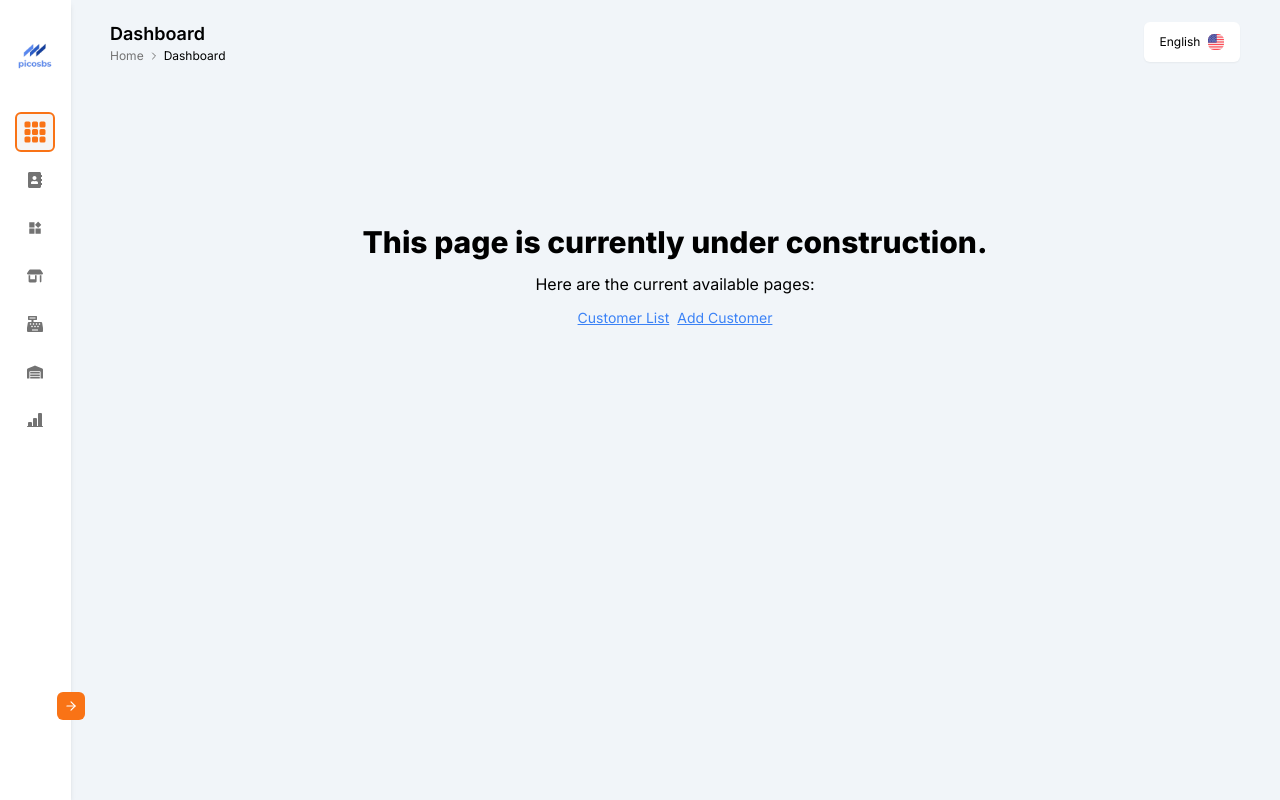
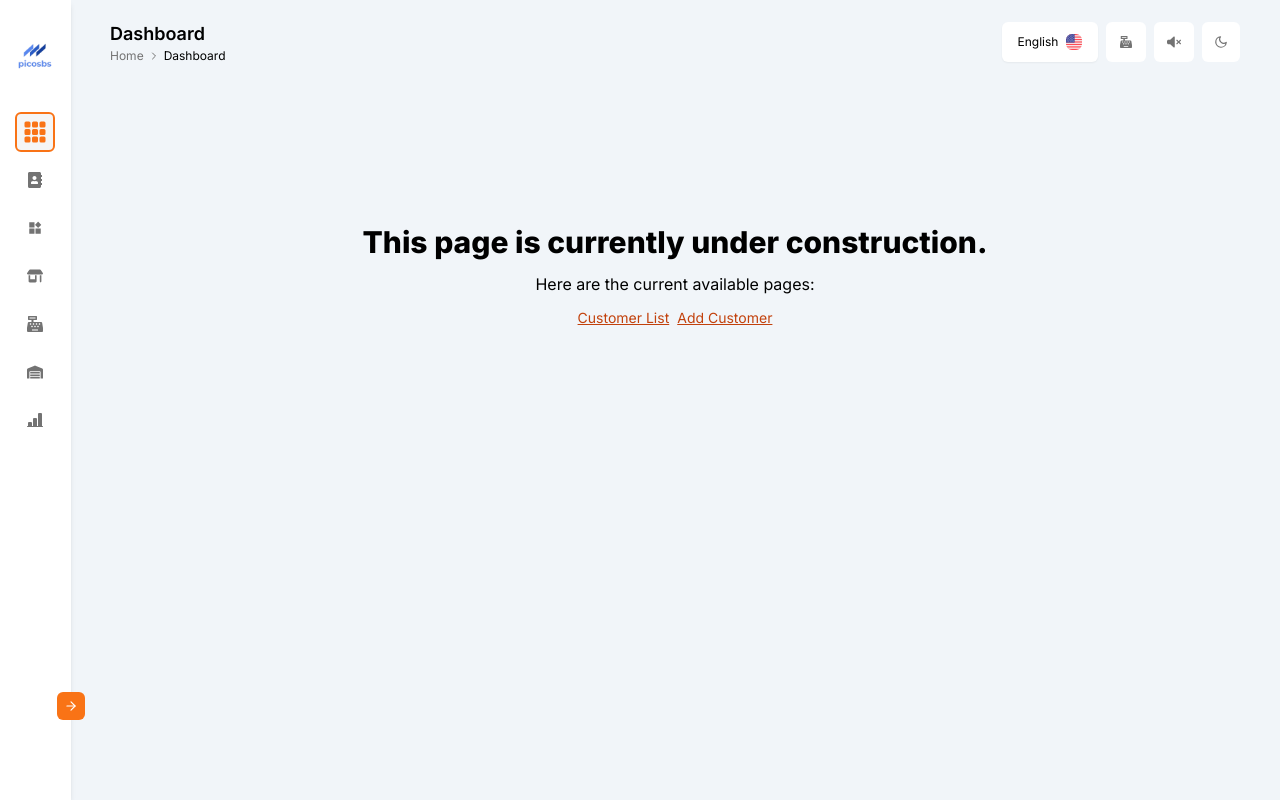
Before and after one commit to HTLA380/MijnUI_Template, a Next.js app: page /home/dashboard in a window 1280 px wide. Built offline with nearby package versions, Linux system fonts and the light colour scheme.

Commit message:
feat: add ThemeToggler component and logic

```diff
--- a/package.json
+++ b/package.json
@@ -13,6 +13,7 @@
     "class-variance-authority": "^0.7.0",
     "clsx": "^2.1.1",
     "next": "14.2.12",
+    "next-themes": "^0.3.0",
     "react": "^18",
     "react-dom": "^18",
     "react-icons": "^5.3.0",
--- a/src/app/(root)/[...routes]/page.tsx
+++ b/src/app/(root)/[...routes]/page.tsx
@@ -20,10 +20,10 @@ export default function UnderConstruction() {
         <h3 className="text-3xl font-extrabold">This page is currently under construction.</h3>
         <p>Here are the current available pages:</p>
         <div className="flex items-center gap-2 text-sm">
-          <Link className="text-blue-500 hover:text-blue-700 underline" href={"/contacts/customers/"}>
+          <Link className="text-secondary-text hover:brightness-75 underline" href={"/contacts/customers/"}>
             Customer List
           </Link>
-          <Link className="text-blue-500 hover:text-blue-700 underline" href={"/contacts/customers/create"}>
+          <Link className="text-secondary-text hover:brightness-75 underline" href={"/contacts/customers/create"}>
             Add Customer
           </Link>
         </div>
--- a/src/app/(root)/home/dashboard/page.tsx
+++ b/src/app/(root)/home/dashboard/page.tsx
@@ -9,10 +9,10 @@ const Home = () => {
         <h3 className="text-3xl font-extrabold">This page is currently under construction.</h3>
         <p>Here are the current available pages:</p>
         <div className="flex items-center gap-2 text-sm">
-          <Link className="text-blue-500 hover:text-blue-700 underline" href={"/contacts/customers/"}>
+          <Link className="text-secondary-text hover:brightness-75 underline" href={"/contacts/customers/"}>
             Customer List
           </Link>
-          <Link className="text-blue-500 hover:text-blue-700 underline" href={"/contacts/customers/create"}>
+          <Link className="text-secondary-text hover:brightness-75 underline" href={"/contacts/customers/create"}>
             Add Customer
           </Link>
         </div>
--- a/src/app/globals.css
+++ b/src/app/globals.css
@@ -58,7 +58,7 @@
     --primary-text: 255 255 255; /* white */
 
     --secondary: 254 215 170; /* #FED7AA */
-    --secondary-text: 194 65 12; /* orange-700 */
+    --secondary-text: 234 88 12; /* orange-600 */
 
     --accent: 26 26 26; /* #1a1a1a */
     --accent-text: 245 245 245; /* neutral-100 */
--- a/src/app/layout.tsx
+++ b/src/app/layout.tsx
@@ -2,6 +2,8 @@ import "./globals.css";
 
 import type { Metadata } from "next";
 import { Inter } from "next/font/google";
+
+import ThemeProvider from "@/components/providers/ThemeProvider";
 
 export const metadata: Metadata = {
   title: "MijnUI Template",
@@ -17,7 +19,9 @@ export default function RootLayout({
 }>) {
   return (
     <html lang="en">
-      <body className={inter.className}>{children}</body>
+      <body suppressHydrationWarning className={inter.className}>
+        <ThemeProvider>{children}</ThemeProvider>
+      </body>
     </html>
   );
 }
--- a/src/components/_mijn-ui/Button/Button.tsx
+++ b/src/components/_mijn-ui/Button/Button.tsx
@@ -3,7 +3,9 @@ import { cva, VariantProps } from "class-variance-authority";
 import { polymorphicForwardRef } from "../types/polymorphic";
 import { cn } from "../utils";
 
-export const buttonStyles = cva(["inline-flex items-center justify-center gap-1 rounded-md text-sm disabled:bg-disabled disabled:text-disabled-text"], {
+export const buttonStyles = cva(
+  ["inline-flex items-center justify-center gap-1 rounded-md text-sm disabled:bg-disabled disabled:text-disabled-text"],
+  {
     variants: {
       variant: {
         primary: "bg-primary text-primary-text hover:bg-primary/90",
@@ -11,6 +13,7 @@ export const buttonStyles = cva(["inline-flex items-center justify-center gap-1
         outline: "border border-main-border hover:bg-accent hover:text-accent-text",
         danger: "bg-danger text-danger-text hover:bg-danger/90",
         ghost: "hover:bg-accent hover:text-accent-text",
+        surface: "bg-surface text-surface-text hover:bg-surface/90",
       },
       size: {
         sm: "h-9 px-3",
@@ -23,7 +26,8 @@ export const buttonStyles = cva(["inline-flex items-center justify-center gap-1
       variant: "primary",
       size: "md",
     },
-});
+  }
+);
 
 // We need to explicitly define the type of the component props, such as className,
 // because the polymorphicForwardRef function does not automatically infer the types of the component props.
@@ -32,8 +36,10 @@ export type ButtonPropsWithVariant = VariantProps<typeof buttonStyles> & {
   className?: string;
 };
 
-const Button = polymorphicForwardRef<"button", ButtonPropsWithVariant>(({ renderAs: Component = "button", size, variant, className, ...props }, ref) => {
+const Button = polymorphicForwardRef<"button", ButtonPropsWithVariant>(
+  ({ renderAs: Component = "button", size, variant, className, ...props }, ref) => {
     return <Component ref={ref} className={cn(buttonStyles({ variant, size, className }))} {...props} />;
-});
+  }
+);
 
 export { Button };
--- a/src/components/navbar/Navbar.tsx
+++ b/src/components/navbar/Navbar.tsx
@@ -5,6 +5,8 @@ import * as React from "react";
 import Image from "next/image";
 import Link from "next/link";
 import { usePathname } from "next/navigation";
+import { FaCashRegister } from "react-icons/fa";
+import { FaVolumeLow, FaVolumeXmark } from "react-icons/fa6";
 import { LuMenu } from "react-icons/lu";
 
 import { getSidebarActiveTitle, isExistingUrl } from "@/_constants/SIDEBAR_DATA";
@@ -14,6 +16,7 @@ import { Breadcrumbs, BreadcrumbsItem, BreadcrumbsLink, BreadcrumbsSeparator } f
 import { Button } from "../_mijn-ui/Button";
 import { Select, SelectContent, SelectOption, SelectTrigger } from "../_mijn-ui/Select";
 import { cn } from "../_mijn-ui/utils";
+import ThemeToggler from "../theme-toggler/ThemeToggler";
 
 type NavbarProps = {
   setIsSidebarActive: (isOpen: boolean) => void;
@@ -56,11 +59,40 @@ const Navbar = ({ setIsSidebarActive }: NavbarProps) => {
           <DynamicBreadcrumbs paths={paths} />
         </div>
 
-        <div>
+        <div className="flex items-center gap-2">
           <LanguageSelector LanguageOptions={LanguageOptions} />
+
+          {/* currently this link is going to direct to the current page */}
+          <Button
+            renderAs={Link}
+            href={"/"}
+            size={"icon"}
+            className="hover:text-secondary-text text-muted-text text-xs"
+            variant={"surface"}
+          >
+            <FaCashRegister />
+          </Button>
+
+          <VolumeToggler />
+          <ThemeToggler />
         </div>
       </nav>
     </header>
+  );
+};
+
+const VolumeToggler = () => {
+  const [isActivated, setIsActivated] = React.useState(false);
+
+  return (
+    <Button
+      onClick={() => setIsActivated((prev) => !prev)}
+      size={"icon"}
+      className={cn(isActivated ? "text-primary" : "text-muted-text")}
+      variant={"surface"}
+    >
+      {isActivated ? <FaVolumeLow /> : <FaVolumeXmark />}
+    </Button>
   );
 };
 
@@ -113,7 +145,7 @@ const LanguageSelector = ({ LanguageOptions }: LanguageSelectorProps) => {
 
   return (
     <Select placement="bottom-end" defaultSelectedIndex={1} onSelect={(index) => setSelectedIndex(index)}>
-      <SelectTrigger className="bg-surface shadow-sm text-xs hover:bg-surface hover:text-blue-500 border-none w-24 gap-2 p-0">
+      <SelectTrigger className="bg-surface shadow-sm text-xs hover:bg-surface hover:text-secondary-text border-none w-24 gap-2 p-0">
         <span className="capitalize">{LanguageOptions[selectedIndex].name}</span>
 
         {selectedIndex !== null && (
@@ -131,7 +163,7 @@ const LanguageSelector = ({ LanguageOptions }: LanguageSelectorProps) => {
           <SelectOption
             key={option.name}
             value={option.name}
-            className="flex items-center gap-3 data-[active]:text-blue-500 data-[active]:bg-transparent data-[selected]:bg-accent data-[active]:data-[selected]:bg-accent data-[selected]:text-blue-500 truncate text-xs"
+            className="flex items-center gap-3 data-[active]:text-secondary-text data-[active]:bg-transparent data-[selected]:bg-accent data-[active]:data-[selected]:bg-accent data-[selected]:text-secondary-text truncate text-xs"
           >
             <Image src={option.src} width={80} height={80} alt={option.alt} className="size-4 rounded-md" />
 
--- /dev/null
+++ b/src/components/providers/ThemeProvider.tsx
@@ -0,0 +1,11 @@
+"use client";
+
+import { ThemeProvider as NextThemeProvider } from "next-themes";
+
+export default function ThemeProvider({ children }: { children: React.ReactNode }) {
+  return (
+    <NextThemeProvider attribute="class" defaultTheme="system" enableSystem>
+      {children}
+    </NextThemeProvider>
+  );
+}
--- /dev/null
+++ b/src/components/theme-toggler/ThemeToggler.tsx
@@ -0,0 +1,44 @@
+"use client";
+
+import React, { useEffect, useState } from "react";
+
+import { useTheme } from "next-themes";
+import { FiMoon, FiSun } from "react-icons/fi";
+
+import { Button } from "../_mijn-ui/Button";
+
+// =========================================================
+
+const ThemeToggler = ({ className }: { className?: string }) => {
+  const [mounted, setMounted] = useState(false);
+  const { setTheme, resolvedTheme } = useTheme();
+
+  useEffect(() => setMounted(true), []);
+
+  if (!mounted) return;
+
+  if (resolvedTheme === "dark") {
+    return (
+      <Button
+        variant={"surface"}
+        onClick={() => setTheme("light")}
+        className={`transition duration-200 text-muted-text hover:text-secondary-text ${className}`}
+      >
+        <FiSun />
+      </Button>
+    );
+  }
+  if (resolvedTheme === "light") {
+    return (
+      <Button
+        variant={"surface"}
+        onClick={() => setTheme("dark")}
+        className={`transition duration-200 text-muted-text hover:text-secondary-text ${className}`}
+      >
+        <FiMoon />
+      </Button>
+    );
+  }
+};
+
+export default ThemeToggler;
```
Also changed, not shown: 1 other file (tests, documents, lock files or other folders). Lines whose indentation alone changed are shown as unchanged.
